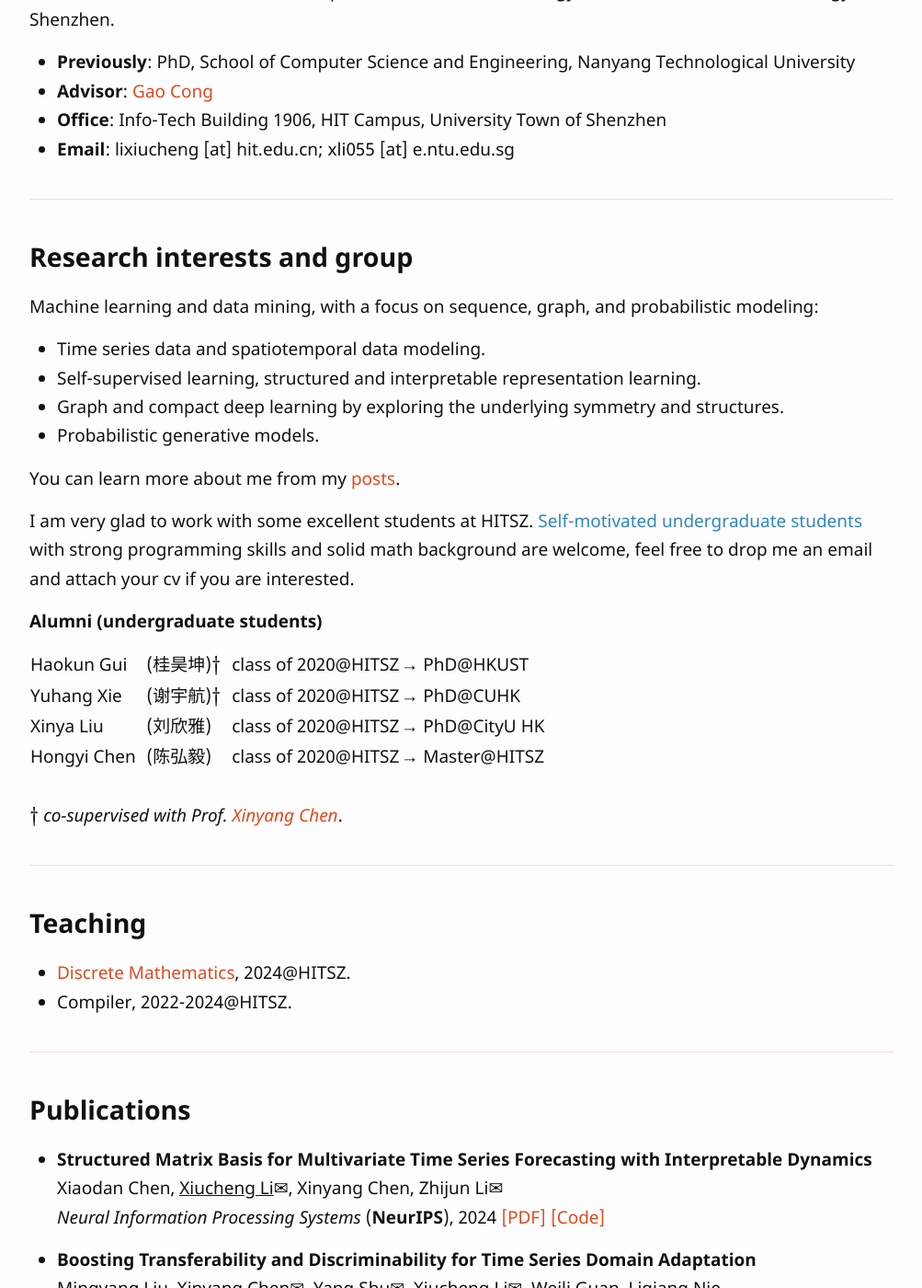
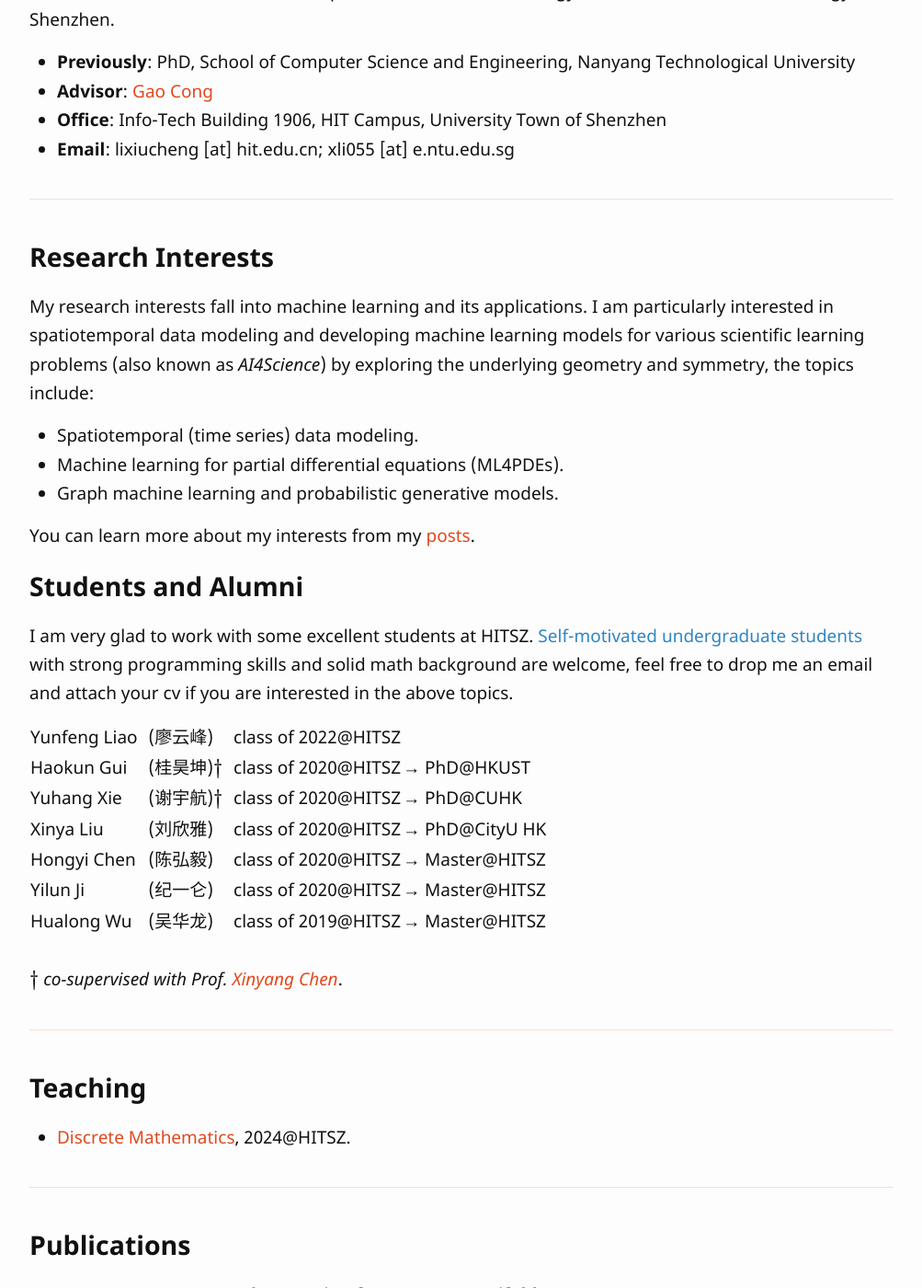
Before and after one commit to boathit/boathit.github.io, a Jekyll site: the page built from index.md, in a window 1280 px wide and 1400 px high, scrolled down 379 px. Shown: the whole window at 92% size, without its empty margins (138-1141 px from the left). Built offline with Jekyll 4.4.1, drawn with Linux system fonts in a browser that asks for light colours; some web fonts are replaced; our own code applies the rules of GitHub Pages for plain Markdown files; some of the changed text lies outside the part shown.

Commit message:
updating 20250608

```diff
--- a/index.md
+++ b/index.md
@@ -16,25 +16,28 @@ Assistant Professor of School of Computer Science and Technology at Harbin Insti
 
 ---
 
-## Research interests and group
+## Research Interests
 
-Machine learning and data mining, with a focus on sequence, graph, and probabilistic modeling:
-* Time series data and spatiotemporal data modeling.
-* Self-supervised learning, structured and interpretable representation learning.
-* Graph and compact deep learning by exploring the underlying symmetry and structures.
-* Probabilistic generative models.
+My research interests fall into machine learning and its applications. I am particularly interested in  spatiotemporal data modeling and developing machine learning models for various scientific learning problems (also known as *AI4Science*) by exploring the underlying geometry and symmetry, the topics include:
 
-You can learn more about me from my [posts](posts.html).
+* Spatiotemporal (time series) data modeling.
+* Machine learning for partial differential equations (ML4PDEs).
+* Graph machine learning and probabilistic generative models.
 
-I am very glad to work with some excellent students at HITSZ. <font color="#2E86C1">Self-motivated undergraduate students</font> with strong programming skills and solid math background are welcome, feel free to drop me an email and attach your cv if you are interested.
+You can learn more about my interests from my [posts](posts.html).
 
-#### Alumni (undergraduate students)
+## Students and Alumni
+
+I am very glad to work with some excellent students at HITSZ. <font color="#2E86C1">Self-motivated undergraduate students</font> with strong programming skills and solid math background are welcome, feel free to drop me an email and attach your cv if you are interested in the above topics.
 
 |:--------|:--------|:-------|:--------|
+| Yunfeng Liao |&nbsp; (廖云峰)   |&nbsp; class of 2022@HITSZ | |
 | Haokun Gui |&nbsp; (桂昊坤)$$\dagger$$   |&nbsp; class of 2020@HITSZ |&rarr; PhD@HKUST|
 | Yuhang Xie |&nbsp; (谢宇航)$$\dagger$$   |&nbsp; class of 2020@HITSZ |&rarr; PhD@CUHK|
 | Xinya Liu |&nbsp; (刘欣雅)   |&nbsp; class of 2020@HITSZ |&rarr; PhD@CityU HK|
 | Hongyi Chen |&nbsp; (陈弘毅)   |&nbsp; class of 2020@HITSZ |&rarr; Master@HITSZ|
+| Yilun Ji |&nbsp; (纪一仑)   |&nbsp; class of 2020@HITSZ |&rarr; Master@HITSZ|
+| Hualong Wu |&nbsp; (吴华龙)   |&nbsp; class of 2019@HITSZ |&rarr; Master@HITSZ|
 |=====
 {: rules="groups"}
 
@@ -46,11 +49,30 @@ $$\dagger$$ *co-supervised with Prof. [Xinyang Chen](https://faculty.hitsz.edu.c
 ## Teaching
 
 * [Discrete Mathematics]({{ '/assets/courses/discrete-math.html' | relative_url }}), 2024@HITSZ.
-* Compiler, 2022-2024@HITSZ.
 
 ---
 
 ## Publications
+
+- **Curvature-aware Graph Attention for PDEs on Manifolds**\
+  Yunfeng Liao, Jiawen Guan, <ins>Xiucheng Li</ins><span>&#9993;</span>\
+  *International Conference on Machine Learning* (**ICML**), 2025 [[PDF]]({{ '/assets/pdfs/icml25-curv-gt.pdf' | relative_url }}) [[Code]](https://github.com/Supradax/CurvGT)
+
+- **Spatio-Temporal LLM for Few Shot Time Series Forecasting**\
+  Yue Jiang, Yile Chen, <ins>Xiucheng Li</ins>, Qin Chao, Shuai Liu, Gao Cong\
+  *International Conference on Machine Learning* (**ICML**), 2025 [[PDF]]({{ '/assets/pdfs/icml25-fstllm.pdf' | relative_url }})
+
+- **Handling Imbalanced Pseudolabels for Vision-Language Models with Concept Alignment and Confusion-Aware Calibrated Margin**\
+  Yuchen Wang, Xuefeng Bai, <ins>Xiucheng Li</ins>, Weili Guan, Liqiang Nie, Xinyang Chen\
+  *International Conference on Machine Learning* (**ICML**), 2025 [[PDF]]({{ '/assets/pdfs/icml25-vlm.pdf' | relative_url }}) [[Code]](https://github.com/Noahwangyuchen/CAP)
+
+- **Disentangling Dynamics: Advanced, Scalable and Explainable Imputation for Multivariate Time Series**\
+  Shuai Liu, <ins>Xiucheng Li</ins>, Yile Chen, Yue Jiang, Gao Cong\
+  *IEEE Transactions on Knowledge and Data Engineering* (**TKDE**), 2025 [[PDF]]({{ '/assets/pdfs/tkde25-adatider.pdf' | relative_url }})
+
+- **Semantic-Enhanced Representation Learning for Road Networks with Temporal Dynamics**\
+  Yile Chen, <ins>Xiucheng Li</ins>, Gao Cong, Zhifeng Bao, Cheng Long\
+  *IEEE Transactions on Mobile Computing* (**TMC**), 2025 [[PDF]]({{ '/assets/pdfs/tmc25-dytoast.pdf' | relative_url }})
 
 - **Structured Matrix Basis for Multivariate Time Series Forecasting with Interpretable Dynamics**\
   Xiaodan Chen, <ins>Xiucheng Li</ins><span>&#9993;</span>, Xinyang Chen, Zhijun Li<span>&#9993;</span>\
```
Also changed, not shown: 5 other files.
